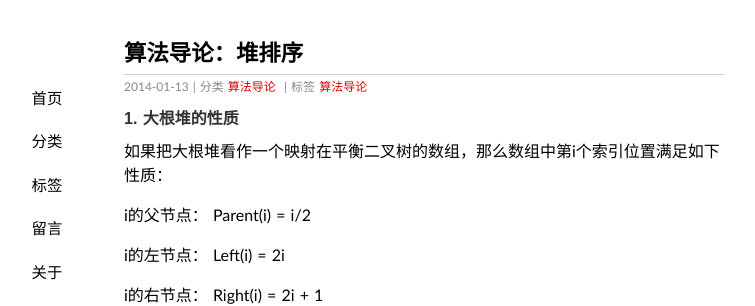
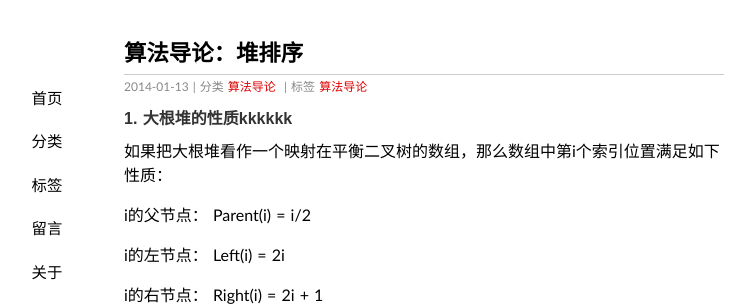
Before and after one commit to wuyy2007/wanguolin.github.io, a Jekyll site: the page built from _posts/2014-01-13-i2a_heap_sort.md, in a window 1280 px wide. Shown: the top 306 px of the page, without its empty margins (216-971 px from the left). Built offline with Jekyll 4.4.1, drawn with Linux system fonts in a browser that asks for light colours; some web fonts are replaced; comment, search, counter and statistics services are not loaded.

Commit message:
Update 2014-01-13-i2a_heap_sort.md

```diff
--- a/_posts/2014-01-13-i2a_heap_sort.md
+++ b/_posts/2014-01-13-i2a_heap_sort.md
@@ -7,7 +7,7 @@ tags: [算法导论]
 ---
 {% include JB/setup %}
 
-#### 1. 大根堆的性质
+#### 1. 大根堆的性质kkkkkk
 
 如果把大根堆看作一个映射在平衡二叉树的数组，那么数组中第i个索引位置满足如下性质：
 
```
